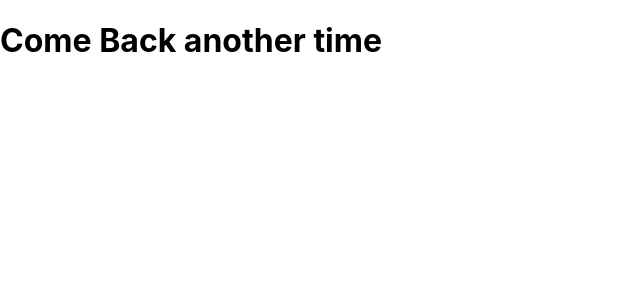
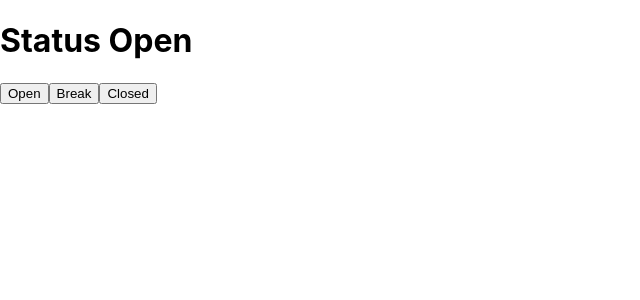
Before and after one commit to jgilday01/reveiw-hello-world-li, a React (Create React App) app: page / in a window 1280 px wide. Shown: the top 300 px of the page, without its empty margins (0-640 px from the left). Built offline with nearby package versions, Linux system fonts and the light colour scheme.

Commit message:
useState

```diff
--- a/src/index.js
+++ b/src/index.js
@@ -1,40 +1,24 @@
-import React from 'react';
+import React, { useState } from 'react';
 import ReactDOM from 'react-dom';
 import './index.css';
 
 
-function Lake({ name }) {
-  return (
-    <div>
-      <h1>Visit {name}</h1>
-    </div>
-  )
-}
 
-function SkiResort({ name }) {
-  return (
-    <div>
-      <h1>Visit {name}</h1>
-    </div>
-  )
-}
-
-
-function App(props) {
+function App() {
+  const [status, setStatus] = useState("Open")
 
   return (
     <div>
-      { props.season === "Summer" ?
-        <Lake name="Jenny Lake" /> : props.season === "Winter" ?
-          <SkiResort name="Jackson Hole Mount" /> :
-          <h1>Come Back another time</h1>
-      }
+      <h1>Status {status}</h1>
+      <button onClick={() => setStatus("Open")}>Open</button>
+      <button onClick={() => setStatus("Back in 5")}>Break</button>
+      <button onClick={() => setStatus("Closed")}>Closed</button>
     </div>
   )
 
 }
 
 ReactDOM.render(
-  <App season="x" />,
+  <App />,
   document.getElementById('root')
 );
```
Also changed, not shown: 1 other file (tests, documents, lock files or other folders).
